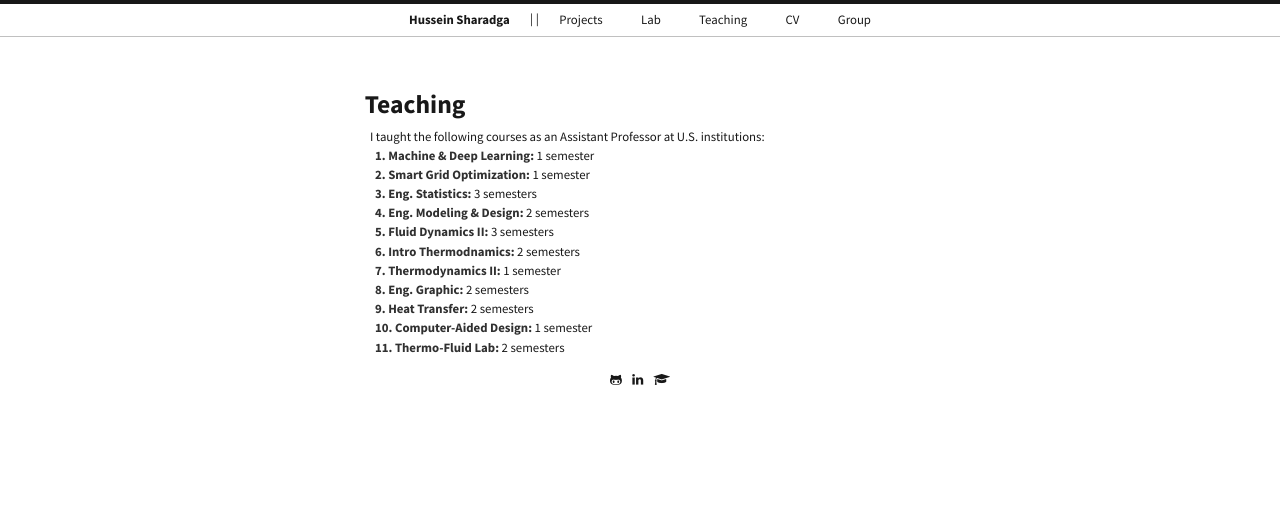
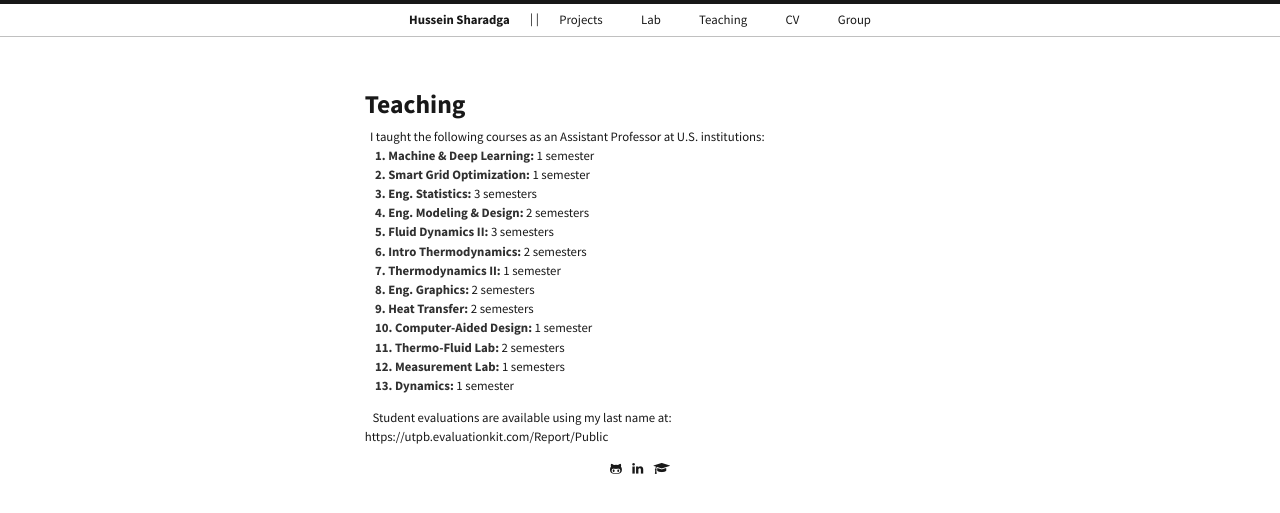
Before and after one commit to hssharadga/hssharadga.github.io, a Jekyll site: the page built from Teaching1.md, in a window 1280 px wide. Shown: the top 513 px of the page. Built offline with Jekyll 4.4.1, drawn with Linux system fonts in a browser that asks for light colours.

Commit message:
Fix typos in course names and update semester counts

```diff
--- a/Teaching1.md
+++ b/Teaching1.md
@@ -8,9 +8,13 @@
 &nbsp;&nbsp;&nbsp;&nbsp;**3. Eng. Statistics:** 3 semesters<br>
 &nbsp;&nbsp;&nbsp;&nbsp;**4. Eng. Modeling & Design:** 2 semesters<br>
 &nbsp;&nbsp;&nbsp;&nbsp;**5. Fluid Dynamics II:** 3 semesters<br>
-&nbsp;&nbsp;&nbsp;&nbsp;**6. Intro Thermodnamics:** 2 semesters<br>
+&nbsp;&nbsp;&nbsp;&nbsp;**6. Intro Thermodynamics:** 2 semesters<br>
 &nbsp;&nbsp;&nbsp;&nbsp;**7. Thermodynamics II:** 1 semester<br>
-&nbsp;&nbsp;&nbsp;&nbsp;**8. Eng. Graphic:** 2 semesters<br>
+&nbsp;&nbsp;&nbsp;&nbsp;**8. Eng. Graphics:** 2 semesters<br>
 &nbsp;&nbsp;&nbsp;&nbsp;**9. Heat Transfer:** 2 semesters <br>
 &nbsp;&nbsp;&nbsp;&nbsp;**10. Computer-Aided Design:** 1 semester <br>
 &nbsp;&nbsp;&nbsp;&nbsp;**11. Thermo-Fluid Lab:** 2 semesters <br>
+&nbsp;&nbsp;&nbsp;&nbsp;**12. Measurement Lab:** 1 semesters <br>
+&nbsp;&nbsp;&nbsp;&nbsp;**13. Dynamics:** 1 semester <br>
+
+&nbsp;&nbsp; Student evaluations are available using my last name at: https://utpb.evaluationkit.com/Report/Public<br>
```
